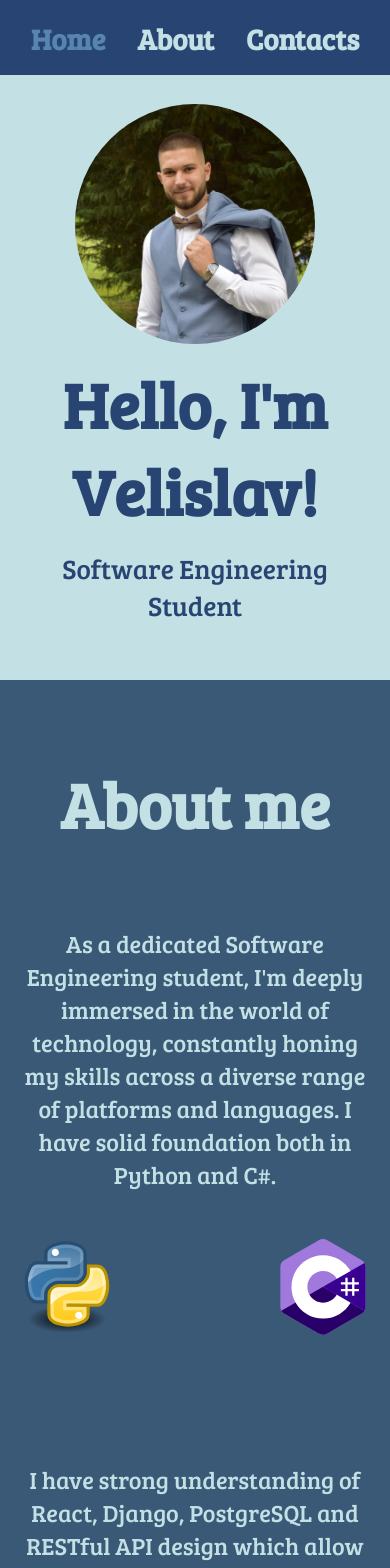
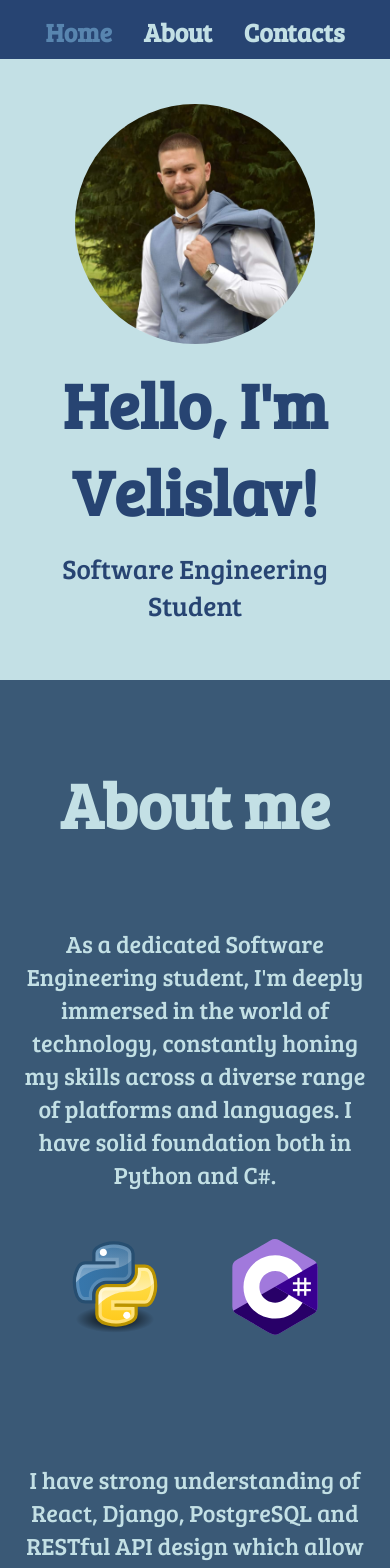
Before and after one commit to VelislavShopov/cv-website, a React (Create React App) app: page / in a window 390 px wide. Shown: the top 1568 px of the page. Built offline with nearby package versions, Linux system fonts and the light colour scheme.

Commit message:
Added more responsive breakpoints

```diff
--- a/src/components/Main/AboutSection.module.css
+++ b/src/components/Main/AboutSection.module.css
@@ -134,7 +134,7 @@
   }
 }
 
-@media only screen and (max-width: 425px) {
+@media only screen and (max-width: 700px) {
   .about_section {
     padding-inline: 1rem;
     padding-top: 5rem;
@@ -192,4 +192,17 @@
     justify-self: center;
     border: 0.2rem solid #c3e0e5;
   }
+
+  .lang_img_container_grid img:last-child {
+    grid-column: 1/3;
+    justify-self: center;
+  }
 }
+
+@media only screen and (max-width: 425px) {
+  .lang_img_container {
+    display: flex;
+    grid-template-columns: 1fr;
+    gap: 4rem;
+  }
+}
--- a/src/components/Main/Contacts.module.css
+++ b/src/components/Main/Contacts.module.css
@@ -27,22 +27,22 @@
   }
 }
 
-@media only screen and (max-width: 425px) {
+@media only screen and (max-width: 720px) {
   .contacts_section {
     padding-top: 5rem;
-    padding-bottom: 5rem;
+    padding-bottom: 8rem;
   }
 
   .contacts_title {
-    font-size: 4rem;
     margin-bottom: 5rem;
   }
+
   .contact_img {
     height: 100%;
   }
 
   .img_flex_container a {
-    height: 5rem;
+    height: 8rem;
   }
 
   .img_flex_container {
@@ -58,3 +58,35 @@
     justify-self: right;
   }
 }
+
+@media only screen and (max-width: 425px) {
+  .contacts_section {
+    padding-top: 5rem;
+    padding-bottom: 7rem;
+  }
+
+  .contacts_title {
+    font-size: 4rem;
+    margin-bottom: 6rem;
+  }
+  .contact_img {
+    height: 100%;
+  }
+
+  .img_flex_container a {
+    height: 6.1rem;
+  }
+
+  .img_flex_container {
+    display: grid;
+    grid-template-columns: 1fr 1fr;
+    gap: 3rem;
+  }
+
+  .img_flex_container a:first-child {
+    justify-self: right;
+  }
+  .img_flex_container a:nth-child(3) {
+    justify-self: right;
+  }
+}
--- a/src/components/Main/HomeSection.module.css
+++ b/src/components/Main/HomeSection.module.css
@@ -45,7 +45,30 @@
   }
 }
 
-@media only screen and (max-width: 425px) {
+@media only screen and (max-width: 910px) {
+  .home_section {
+    margin: 0 2rem;
+    flex-direction: column;
+    padding-top: 10rem;
+    gap: 2rem;
+    padding-bottom: 10rem;
+  }
+
+  .intro_p {
+    font-size: 4.3rem;
+  }
+
+  .second_title {
+    font-size: 2.5rem;
+  }
+  .img {
+    height: 20rem;
+    width: 20rem;
+    align-self: center;
+  }
+}
+
+@media only screen and (max-width: 500px) {
   .home_section {
     display: grid;
     padding-top: 6.5rem;
@@ -66,6 +89,7 @@
 
   .img {
     height: 15rem;
+    width: 15rem;
   }
 
   .second_title {
@@ -73,3 +97,9 @@
     text-align: center;
   }
 }
+
+@media only screen and (max-width: 375px) {
+  .intro_p {
+    font-size: 3.8rem;
+  }
+}
--- a/src/components/Navigation/Navigation.module.css
+++ b/src/components/Navigation/Navigation.module.css
@@ -32,7 +32,7 @@
   color: #5885af;
 }
 
-@media only screen and (max-width: 768px) {
+@media only screen and (max-width: 850px) {
   .nav {
     justify-content: center;
   }
@@ -42,10 +42,27 @@
 }
 
 @media only screen and (max-width: 425px) {
+  .nav {
+    padding-bottom: 0.5rem;
+    padding-top: 0.5rem;
+  }
   .a {
-    font-size: 1.8rem;
+    font-size: 1.6rem;
   }
   .active {
-    font-size: 1.8rem;
+    font-size: 1.6rem;
   }
 }
+
+@media only screen and (max-width: 375px) {
+  .nav {
+    padding-bottom: 0.5rem;
+    padding-top: 0.5rem;
+  }
+  .a {
+    font-size: 1.6rem;
+  }
+  .active {
+    font-size: 1.6rem;
+  }
+}
```
